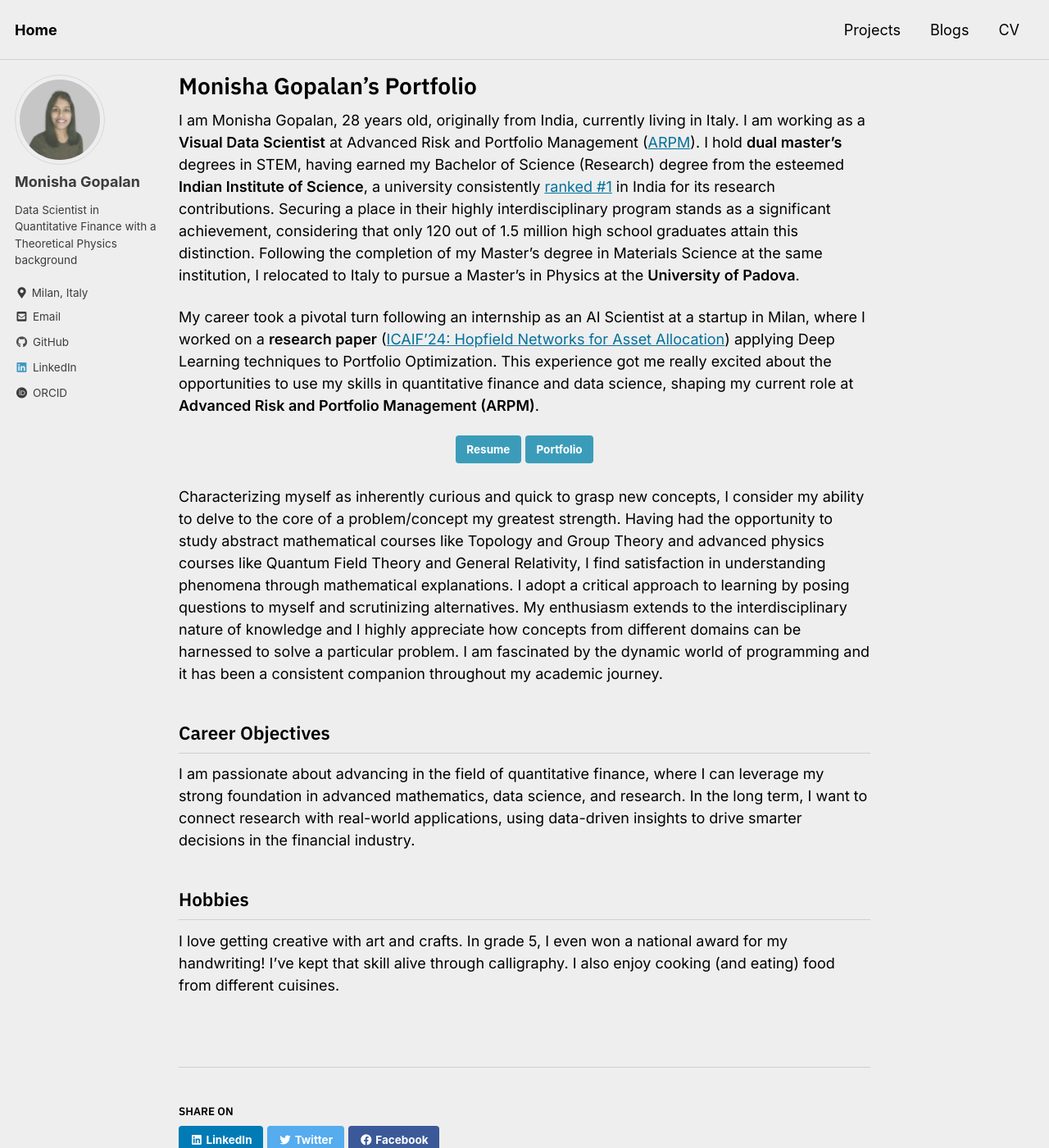
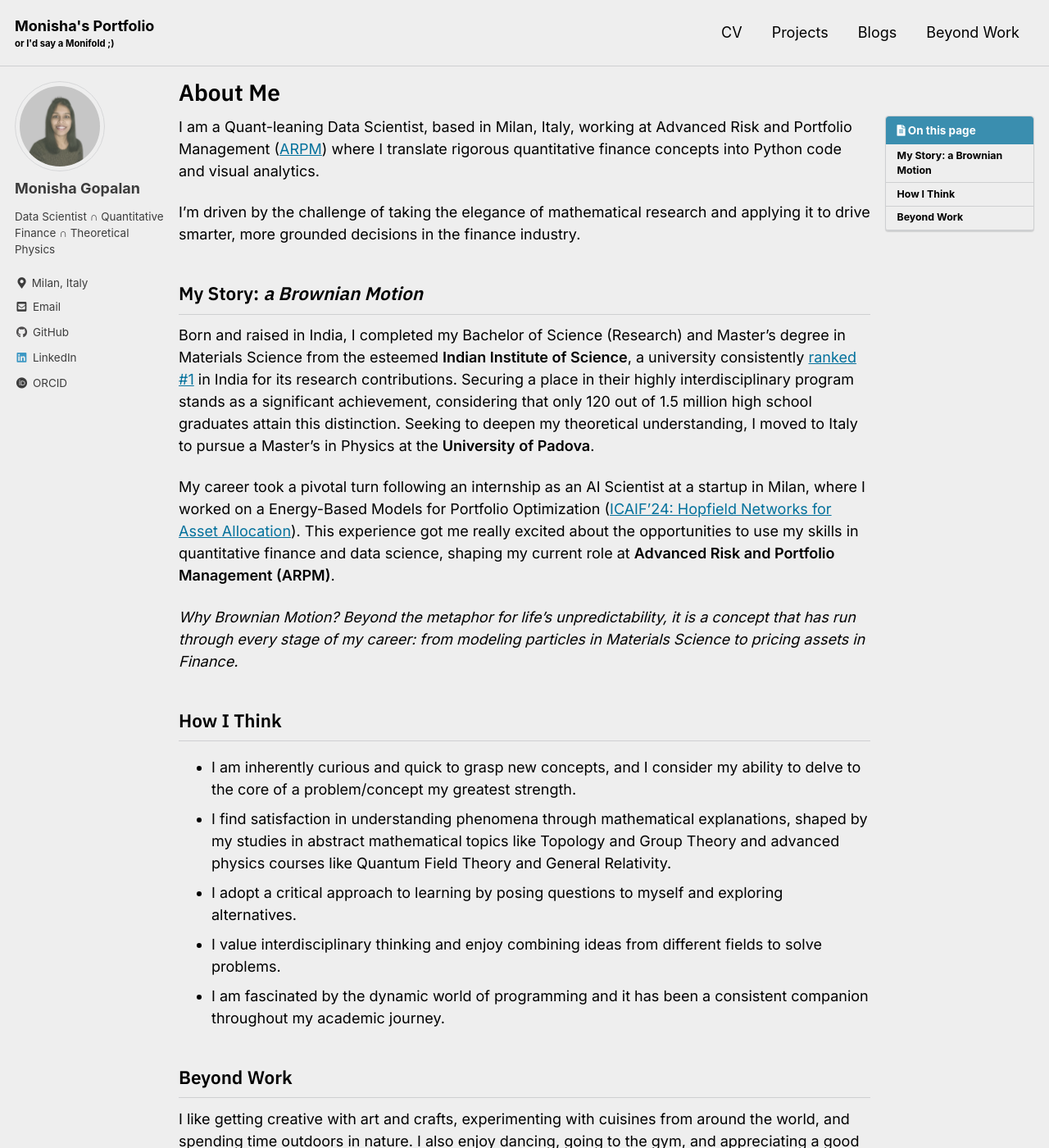
Before and after one commit to monishagopalan/monishagopalan.github.io, a Jekyll site: the page built from _pages/home.md, in a window 1280 px wide and 1400 px high. Shown: the whole window at 82% size. Built offline with Jekyll 4.4.1, drawn with Linux system fonts in a browser that asks for light colours; cached includes are drawn as plain includes; some of the changed text lies outside the part shown.

Commit message:
updated home page

```diff
--- a/_config.yml
+++ b/_config.yml
@@ -16,9 +16,9 @@ minimal_mistakes_skin    :  "mgo" #default" , "air", "aqua", "contrast", "dark",
 
 # Site Settings
 locale                   : "en-US"
-title                    : "Home"
+title                    : "Monisha's Portfolio"
 title_separator          : "-"
-subtitle                 : # site tagline that appears below site title in masthead
+subtitle                 : "or I'd say a Monifold ;)" # site tagline that appears below site title in masthead
 name                     : "Monisha Gopalan"
 description              : "Personal Website"
 url                      : "https://monishagopalan.github.io" # the base hostname & protocol for your site e.g. "https://mmistakes.github.io"
@@ -106,7 +106,7 @@ analytics:
 author:
   name             : "Monisha Gopalan"
   avatar           : "/assets/images/new_dp.jpg" # path of avatar image, e.g. "/assets/images/bio-photo.jpg"
-  bio              : "Data Scientist in Quantitative Finance with a Theoretical Physics background"
+  bio              : "Data Scientist ∩ Quantitative Finance ∩ Theoretical Physics"
   location         : "Milan, Italy"
   email            :
   links:
--- a/_data/navigation.yml
+++ b/_data/navigation.yml
@@ -1,11 +1,13 @@
 # main links
 main:
+  - title: "CV"
+    url: /cv/
   - title: "Projects"
     url: /projects/
-    # children:
-    #   - title: "Credit Rating Forecast"
-    #     url: /projects/credit-rating/
+    children:
+      - title: "Credit Rating Forecast"
+        url: /projects/credit-rating/
   - title: "Blogs"
     url: /blogs/
-  - title: "CV"
-    url: /cv/
+  - title: "Beyond Work"
+    url: /beyondwork/
--- a/_pages/home.md
+++ b/_pages/home.md
@@ -1,25 +1,31 @@
+---
+title: About Me
+permalink: /
+read_time: false
+toc: true
 ---
 
-title: Monisha Gopalan's Portfolio
-permalink: /
-read_time: false
+I am a Quant-leaning Data Scientist, based in Milan, Italy, working at Advanced Risk and Portfolio Management ([ARPM](https://www.arpm.co/about)) where I translate rigorous quantitative finance concepts into Python code and visual analytics.
 
----
+I’m driven by the challenge of taking the elegance of mathematical research and applying it to drive smarter, more grounded decisions in the finance industry.
 
-I am Monisha Gopalan, 28 years old, originally from India, currently living in Italy. I am working as a **Visual Data Scientist** at Advanced Risk and Portfolio Management ([ARPM](https://www.arpm.co/about)).
-I hold **dual master's** degrees in STEM, having earned my Bachelor of Science (Research) degree from the esteemed **Indian Institute of Science**, a university consistently [ranked #1](https://www.nirfindia.org/Rankings/2024/ResearchRanking.html) in India for its research contributions. Securing a place in their highly interdisciplinary program stands as a significant achievement, considering that only 120 out of 1.5 million high school graduates attain this distinction. Following the completion of my Master's degree in Materials Science at the same institution, I relocated to Italy to pursue a Master's in Physics at the **University of Padova**.
+## My Story: _a Brownian Motion_
 
-My career took a pivotal turn following an internship as an AI Scientist at a startup in Milan, where I worked on a **research paper** ([ICAIF'24: Hopfield Networks for Asset Allocation](https://dl.acm.org/doi/10.1145/3677052.3698605)) applying Deep Learning techniques to Portfolio Optimization. This experience got me really excited about the opportunities to use my skills in quantitative finance and data science, shaping my current role at **Advanced Risk and Portfolio Management (ARPM)**.
+Born and raised in India, I completed my Bachelor of Science (Research) and Master's degree in Materials Science from the esteemed **Indian Institute of Science**, a university consistently [ranked #1](https://www.nirfindia.org/Rankings/2024/ResearchRanking.html) in India for its research contributions. Securing a place in their highly interdisciplinary program stands as a significant achievement, considering that only 120 out of 1.5 million high school graduates attain this distinction. Seeking to deepen my theoretical understanding, I moved to Italy to pursue a Master's in Physics at the **University of Padova**.
 
-<a href="/assets/documents/MonishaGopalan_Resume.pdf" >Resume</a>{: .btn .btn--info} [Portfolio](projects.md){: .btn .btn--info}
-{: .text-center}
+My career took a pivotal turn following an internship as an AI Scientist at a startup in Milan, where I worked on a Energy-Based Models for Portfolio Optimization ([ICAIF'24: Hopfield Networks for Asset Allocation](https://dl.acm.org/doi/10.1145/3677052.3698605)). This experience got me really excited about the opportunities to use my skills in quantitative finance and data science, shaping my current role at **Advanced Risk and Portfolio Management (ARPM)**.
 
-Characterizing myself as inherently curious and quick to grasp new concepts, I consider my ability to delve to the core of a problem/concept my greatest strength. Having had the opportunity to study abstract mathematical courses like Topology and Group Theory and advanced physics courses like Quantum Field Theory and General Relativity, I find satisfaction in understanding phenomena through mathematical explanations. I adopt a critical approach to learning by posing questions to myself and scrutinizing alternatives. My enthusiasm extends to the interdisciplinary nature of knowledge and I highly appreciate how concepts from different domains can be harnessed to solve a particular problem. I am fascinated by the dynamic world of programming and it has been a consistent companion throughout my academic journey.
+_Why Brownian Motion? Beyond the metaphor for life’s unpredictability, it is a concept that has run through every stage of my career: from modeling particles in Materials Science to pricing assets in Finance._
 
-## Career Objectives
 
-I am passionate about advancing in the field of quantitative finance, where I can leverage my strong foundation in advanced mathematics, data science, and research. In the long term, I want to connect research with real-world applications, using data-driven insights to drive smarter decisions in the financial industry.
+## How I Think
 
-## Hobbies
+- I am inherently curious and quick to grasp new concepts, and I consider my ability to delve to the core of a problem/concept my greatest strength.
+- I find satisfaction in understanding phenomena through mathematical explanations,  shaped by my studies in abstract mathematical topics like Topology and Group Theory and advanced physics courses like Quantum Field Theory and General Relativity.
+- I adopt a critical approach to learning by posing questions to myself and exploring alternatives.
+- I value interdisciplinary thinking and enjoy combining ideas from different fields to solve problems.
+- I am fascinated by the dynamic world of programming and it has been a consistent companion throughout my academic journey.
 
-I love getting creative with art and crafts. In grade 5, I even won a national award for my handwriting! I've kept that skill alive through calligraphy. I also enjoy cooking (and eating) food from different cuisines.
+## Beyond Work
+
+I like getting creative with art and crafts, experimenting with cuisines from around the world, and spending time outdoors in nature. I also enjoy dancing, going to the gym, and appreciating a good meme or pun. Check out my _AI could never_ page for more random quests.
```
Also changed, not shown: _pages/cv.md (+4 -17 lines).
